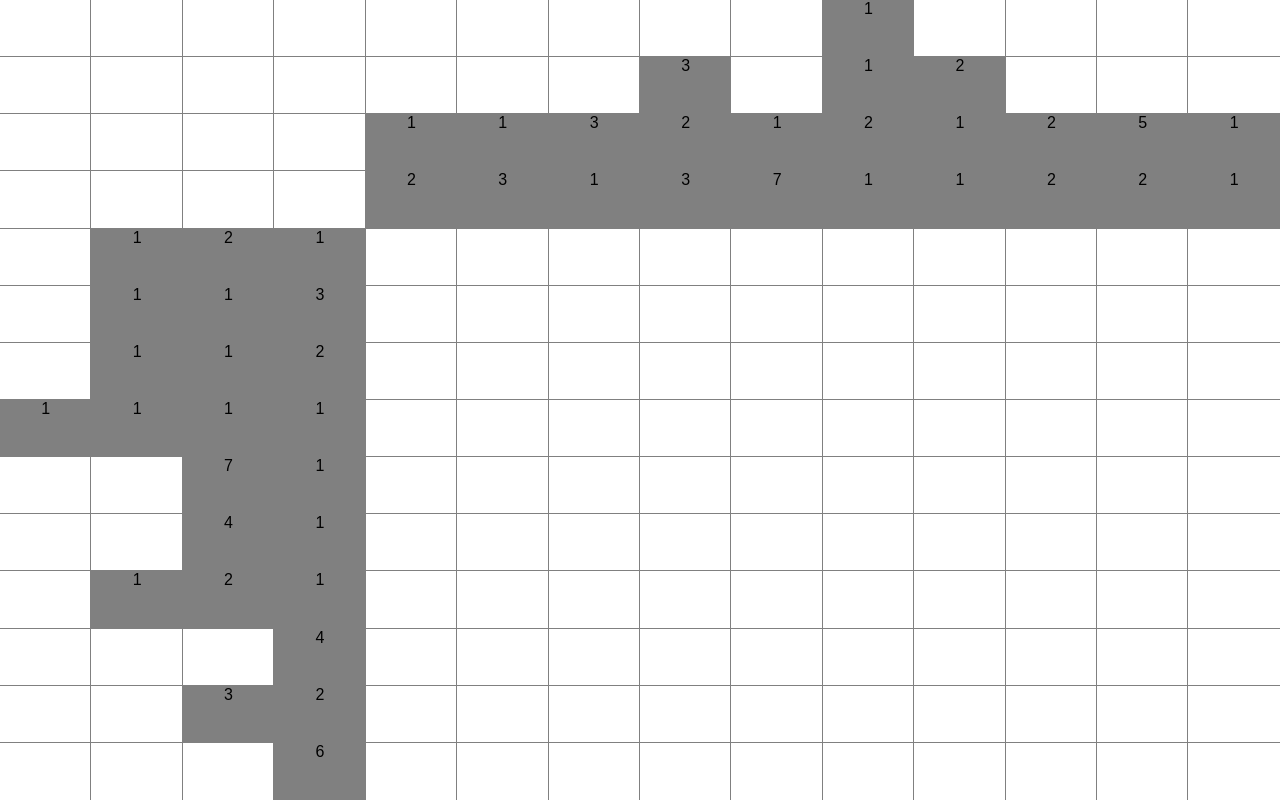
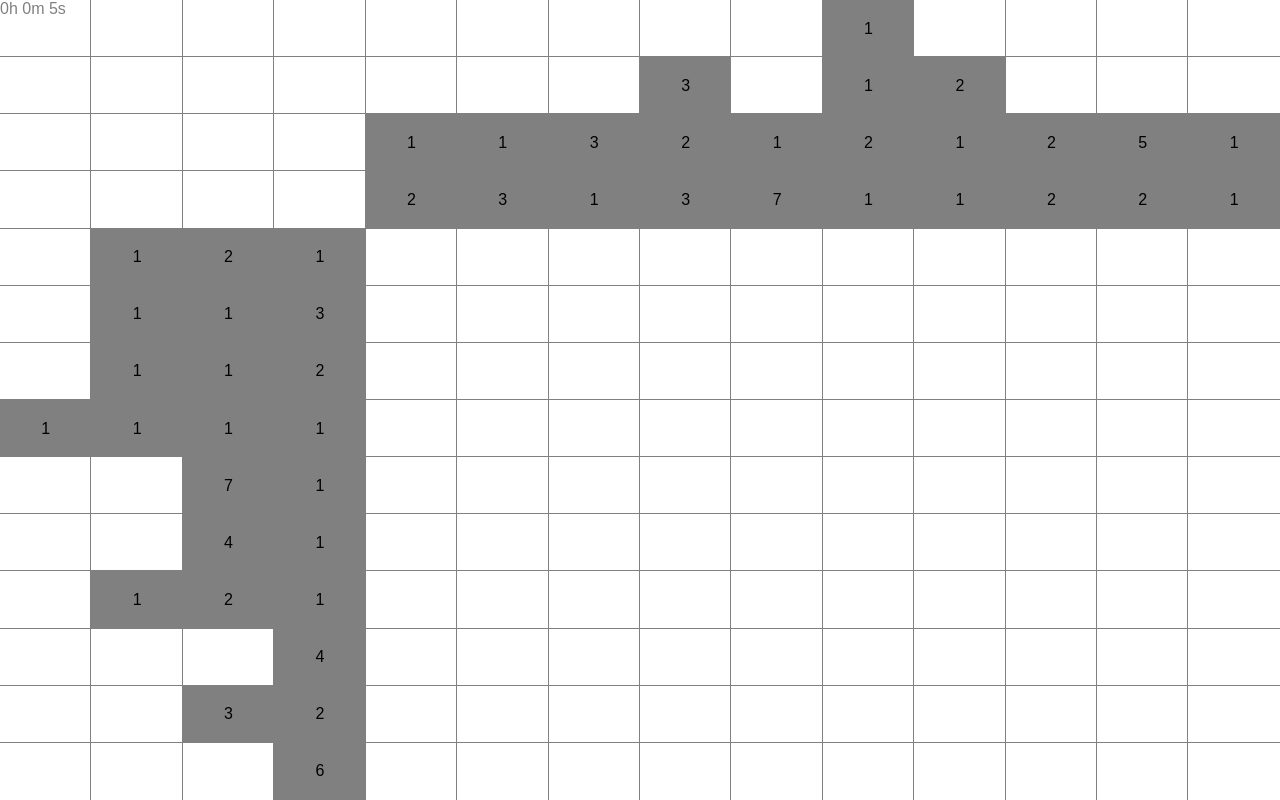
Before and after one commit to bsingr/nonogram, a React (Create React App) app: page / in a window 1280 px wide. Built offline with nearby package versions, Linux system fonts and the light colour scheme.

Commit message:
Add timer and overlay

```diff
--- a/src/App.css
+++ b/src/App.css
@@ -2,14 +2,22 @@
 
 }
 
+.Timer {
+  position: absolute;
+  color: gray;
+}
+
 .Overlay {
   position: absolute;
-  left: 33%;
-  top: 33%;
-  width: 33%;
-  height: 33%;
+  left: 0;
+  top: 0;
+  display: flex;
+  width: 100%;
+  height: 100%;
   font-size: 5em;
   text-align: center;
+  align-items: center;
+  justify-content: center;
 }
 
 .Row {
@@ -20,6 +28,7 @@
 }
 
 .Field {
+  display: flex;
   box-sizing: border-box;
   flex: 0 0 auto;
   flex-grow: 1;
@@ -28,6 +37,8 @@
   outline: 1px solid gray;
   background: white;
   text-align: center;
+  align-items: center;
+  justify-content: center;
 }
 
 .RowComplete {
--- a/src/App.js
+++ b/src/App.js
@@ -1,5 +1,23 @@
 import React, { Component } from 'react';
 import './App.css';
+
+class Timer extends Component {
+  constructor() {
+    super()
+    this.state = {duration: 0}
+    this.state.interval = setInterval(() => {
+      this.setState({duration: this.state.duration + 1})
+    }, 1000)
+  }
+  render() {
+    return (
+      <div className="Timer">
+        {Math.floor(this.state.duration / 3600)}h {Math.floor(this.state.duration / 60)}m {this.state.duration % 60}s
+      </div>
+    );
+  }
+}
+
 
 class Overlay extends Component {
   render() {
@@ -214,7 +232,8 @@ class App extends Component {
     const mapIsComplete = isComplete(map, this.state.userValueMap)
     return (
       <div className="App">
-        {mapIsComplete ? <Overlay>Done!</Overlay> : ''}
+        <Timer />
+        {mapIsComplete ? <Overlay>Done. Congratulations!</Overlay> : ''}
         {populate(yHints).map((_, rowIdx) => {
           return (
             <div key={rowIdx} className="Row">
```
